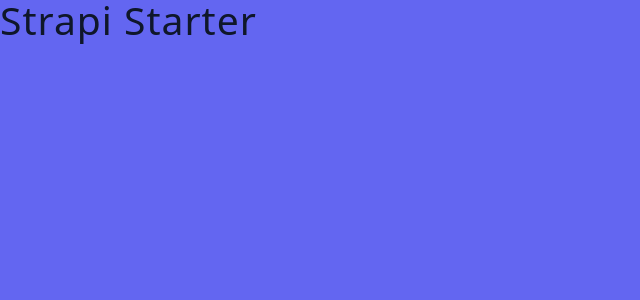
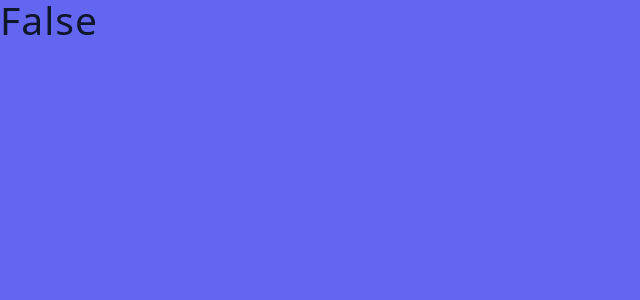
Before and after one commit to season101/StrapiClone, a React (Vite) app: page / in a window 1280 px wide. Shown: the top 300 px of the page, without its empty margins (0-640 px from the left). Built offline with nearby package versions, Linux system fonts and the light colour scheme.

Commit message:
Added Global context for app

```diff
--- a/src/App.jsx
+++ b/src/App.jsx
@@ -1,4 +1,7 @@
+import { useGlobalContext } from './context';
+
 const App = () => {
-  return <h2>Strapi Starter</h2>;
+  const { isSidebarOpen } = useGlobalContext();
+  return <h2>{isSidebarOpen.toString()}</h2>;
 };
 export default App;
--- /dev/null
+++ b/src/context.jsx
@@ -0,0 +1,28 @@
+import { createContext, useContext, useState } from 'react';
+
+const AppContext = createContext();
+
+const AppProvider = ({ children }) => {
+  const [isSidebarOpen, setIsSidebarOpen] = useState(false);
+
+  const closeSidebar = () => {
+    setIsSidebarOpen(false);
+  };
+  const openSidebar = () => {
+    setIsSidebarOpen(true);
+  };
+
+  return (
+    <AppContext.Provider
+      value={{ isSidebarOpen, setIsSidebarOpen, closeSidebar, openSidebar }}
+    >
+      {children}
+    </AppContext.Provider>
+  );
+};
+
+export const useGlobalContext = () => {
+  return useContext(AppContext);
+};
+
+export default AppProvider;
--- a/src/main.jsx
+++ b/src/main.jsx
@@ -1,9 +1,13 @@
 import React from 'react';
 import ReactDOM from 'react-dom/client';
 import App from './App';
+import AppProvider from './context';
 import './index.css';
+
 ReactDOM.createRoot(document.getElementById('root')).render(
   <React.StrictMode>
-    <App />
+    <AppProvider>
+      <App />
+    </AppProvider>
   </React.StrictMode>
 );
```
